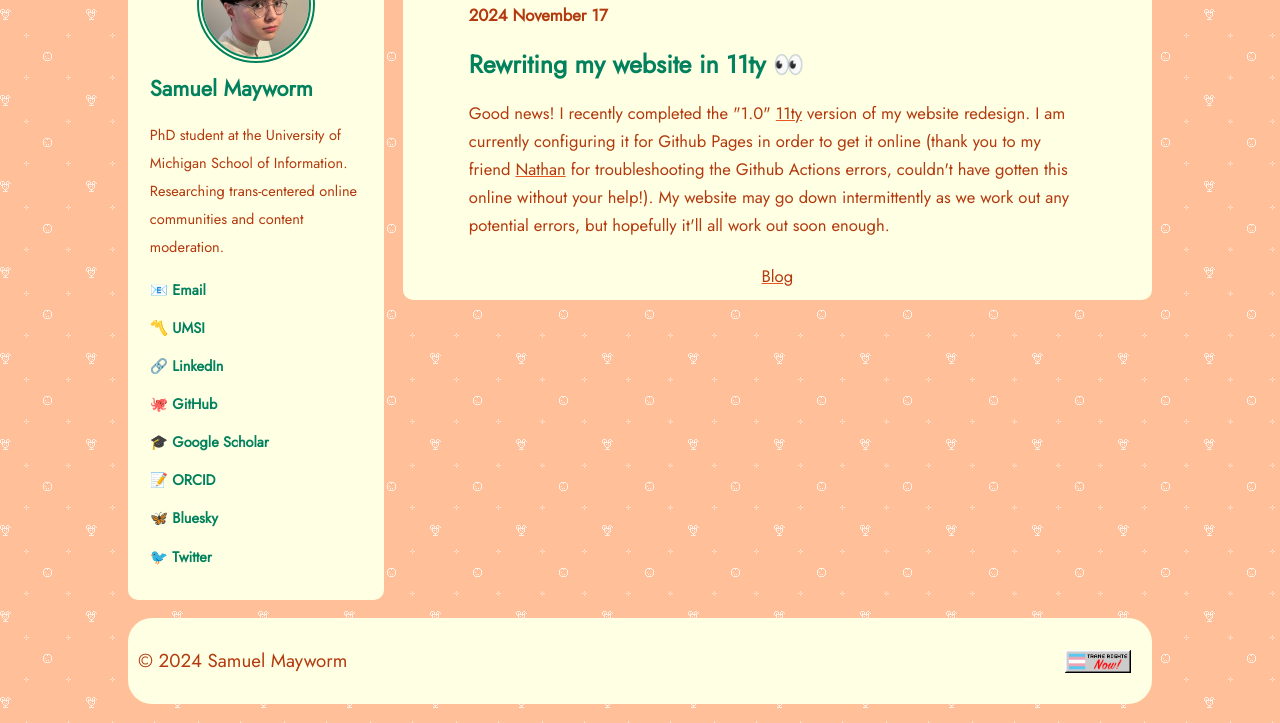
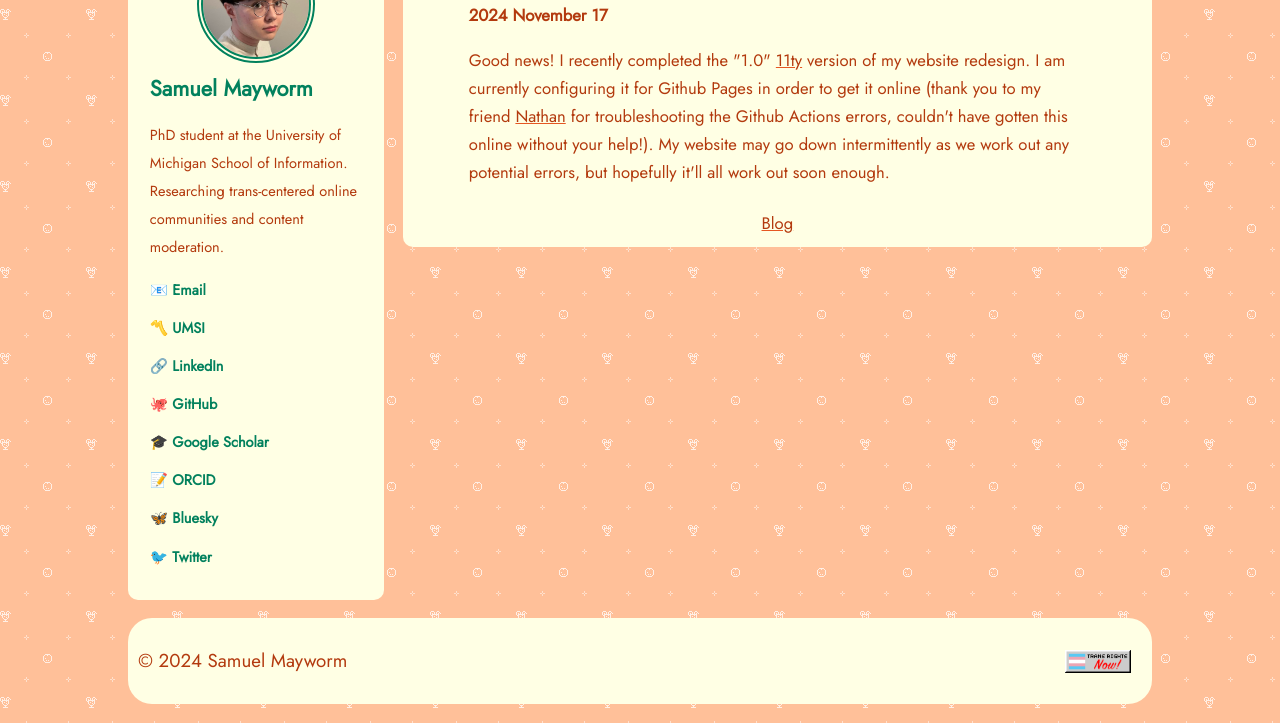
Before and after one commit to mayworms/mayworms.github.io, an Eleventy site: page src/posts/2024-12-17.md in a window 1280 px wide. Shown: the part 163-886 px from the top of the page. Built offline with nearby package versions, Linux system fonts and the light colour scheme; Eleventy itself is replaced by a stand-in of ours; files that its build step writes are made by us from their sources.

Commit message:
edited blog post

```diff
--- a/src/posts/2024-12-17.md
+++ b/src/posts/2024-12-17.md
@@ -6,6 +6,4 @@ date: 2024-11-17
 tags:
     - update
 ---
-## Rewriting my website in 11ty 👀
-
 Good news! I recently completed the "1.0" [11ty](https://www.11ty.dev) version of my website redesign. I am currently configuring it for Github Pages in order to get it online (thank you to my friend [Nathan](https://www.si.umich.edu/people/nathan-kim) for troubleshooting the Github Actions errors, couldn't have gotten this online without your help!). My website may go down intermittently as we work out any potential errors, but hopefully it'll all work out soon enough.
```
Also changed, not shown: public/posts/2024-12-17.html (+1 -2 lines).
